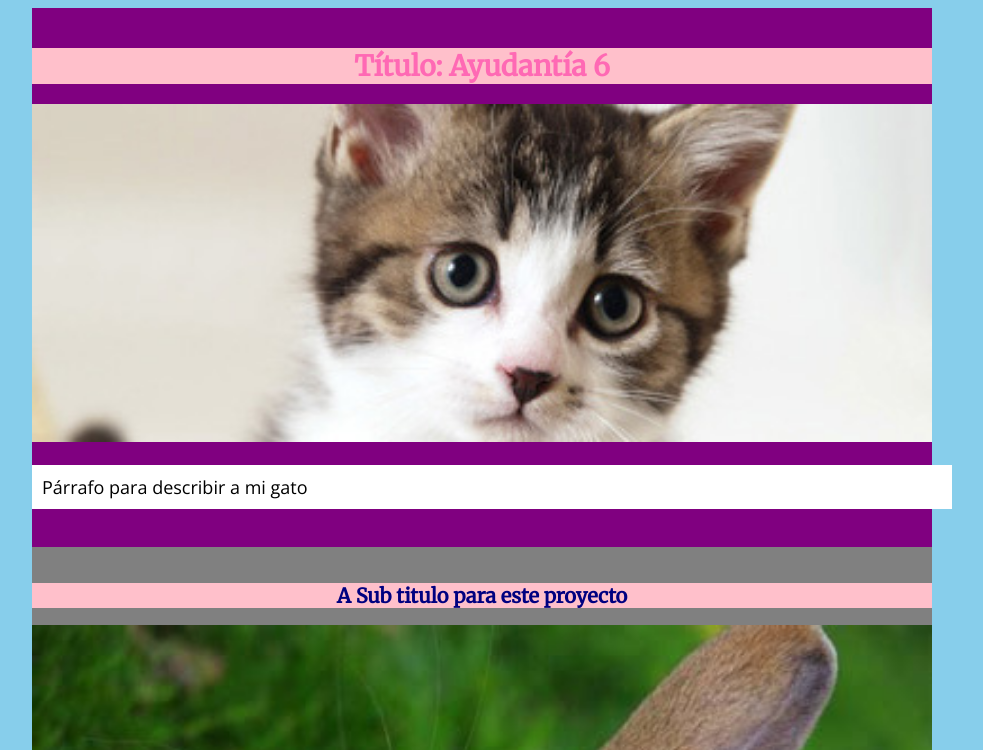
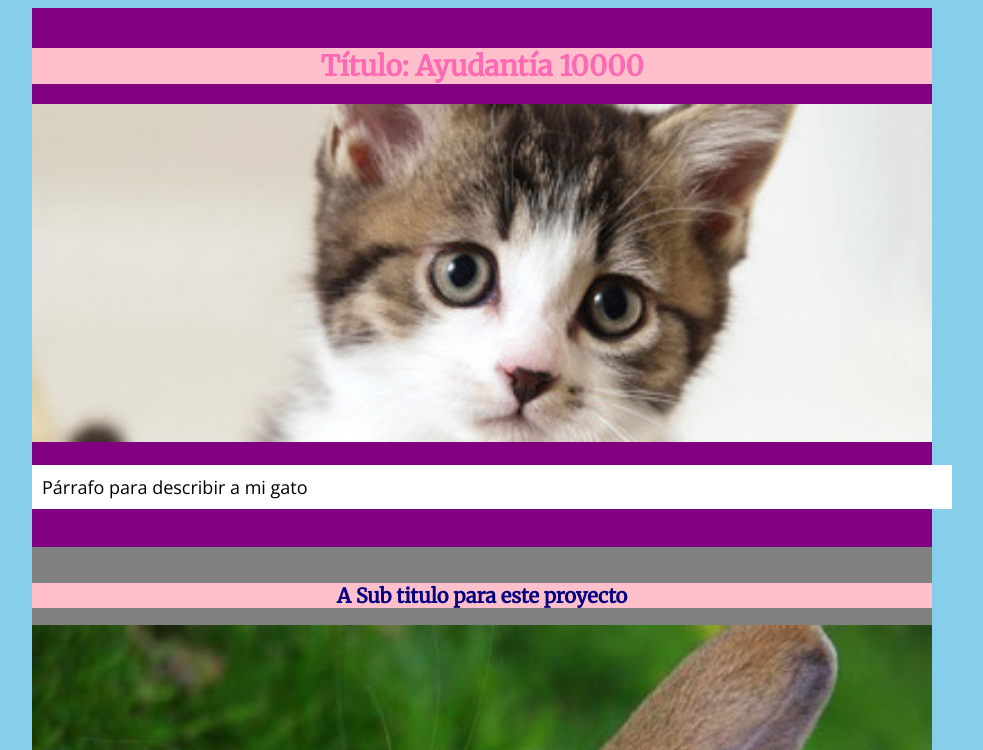
Before and after one commit to valemarsino/m02-g12, a plain HTML site: page index.html in a window 1280 px wide. Shown: the top 750 px of the page, without its empty margins (158-1141 px from the left). Drawn offline with nearby package versions, Linux system fonts and the light colour scheme.

Commit message:
cambio de nombre

```diff
--- a/index.html
+++ b/index.html
@@ -17,7 +17,7 @@
 
 
 	<div id="introduccion">
-		<h1>Título: Ayudantía 6</h1>
+		<h1>Título: Ayudantía 10000 </h1>
 		<img src="img/imagen01.jpg">
 		<p>Párrafo para describir a mi gato</p>
 	</div>
```
